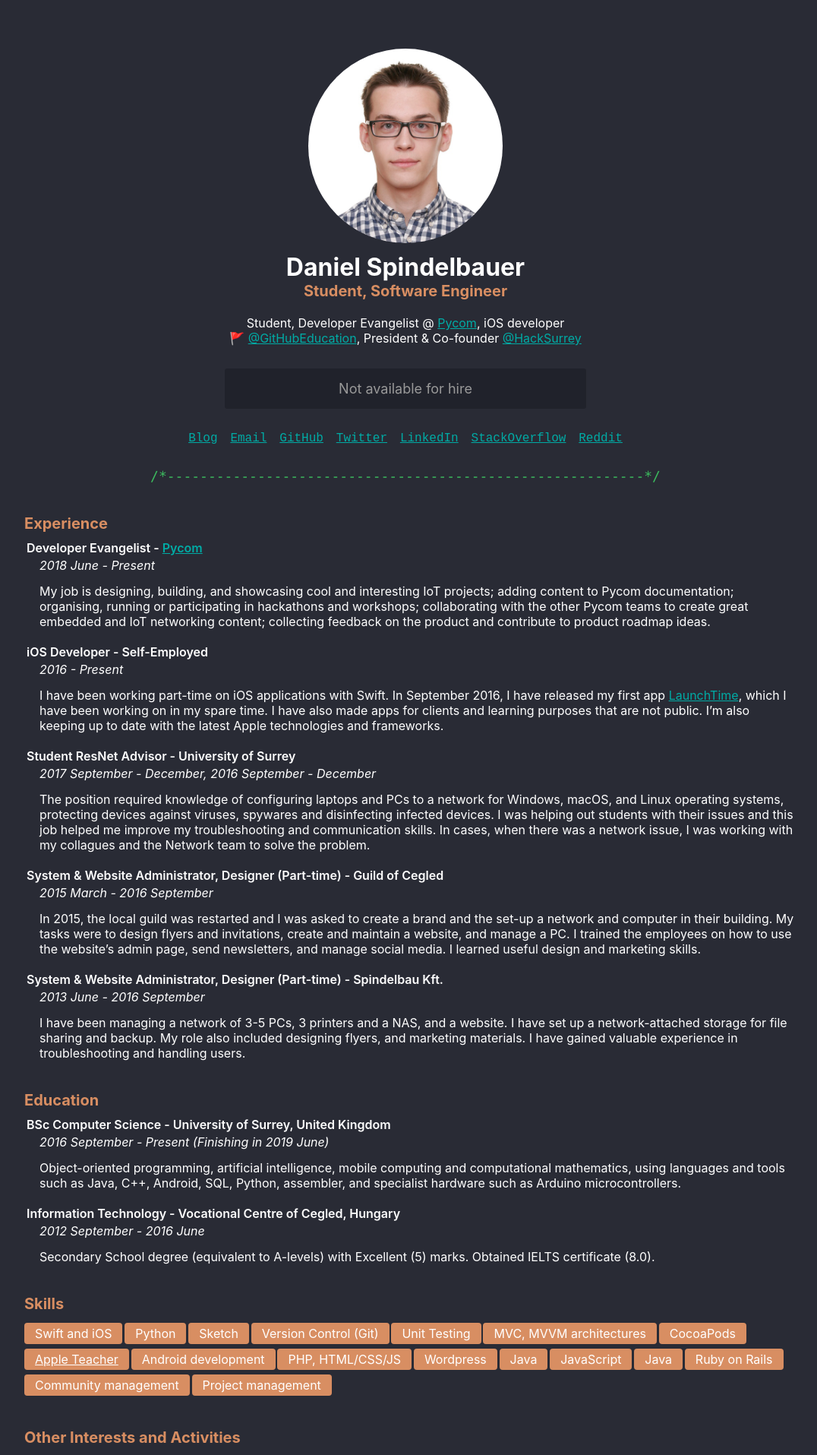
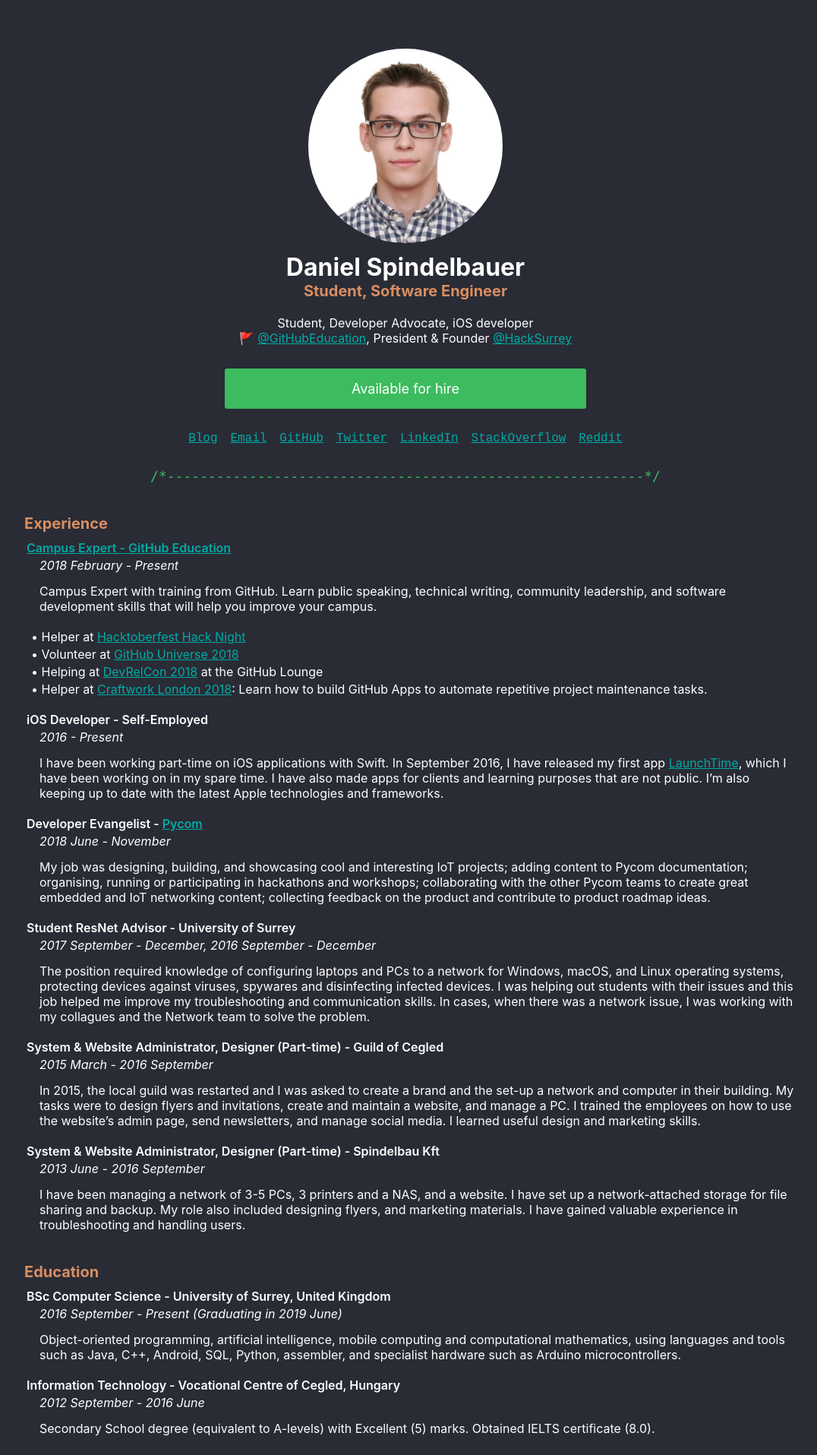
Before and after one commit to sdaniel55/sdaniel55.github.io, a Jekyll site: the page built from index.md, in a window 1280 px wide. Shown: the top 1915 px of the page at 76% size, without its empty margins (106-1182 px from the left). Built offline with Jekyll 4.4.1, drawn with Linux system fonts in a browser that asks for light colours; some of the changed text lies outside the part shown.

Commit message:
- Updated experiences - Added more info for Campus Experts 🚩

```diff
--- a/_data/educations.yml
+++ b/_data/educations.yml
@@ -1,5 +1,5 @@
 - title: "BSc Computer Science - University of Surrey, United Kingdom"
-  date: "2016 September - Present (Finishing in 2019 June)"
+  date: "2016 September - Present (Graduating in 2019 June)"
   description: "Object-oriented programming, artificial intelligence, mobile computing and computational mathematics, using languages and tools such as Java, C++, Android, SQL, Python, assembler, and specialist hardware such as Arduino microcontrollers."
 - title: "Information Technology - Vocational Centre of Cegled, Hungary"
   date: "2012 September - 2016 June"
--- a/_data/experiences.yml
+++ b/_data/experiences.yml
@@ -1,15 +1,23 @@
-- title: "Developer Evangelist - [Pycom](https://pycom.io)"
-  date: "2018 June - Present"
-  description: "My job is designing, building, and showcasing cool and interesting IoT projects; adding content to Pycom documentation; organising, running or participating in hackathons and workshops; collaborating with the other Pycom teams to create great embedded and IoT networking content; collecting feedback on the product and contribute to product roadmap ideas."
+- title: "[Campus Expert - GitHub Education](https://education.github.com/experts)"
+  date: "2018 February - Present"
+  description: |
+    Campus Expert with training from GitHub. Learn public speaking, technical writing, community leadership, and software development skills that will help you improve your campus.
+    - Helper at [Hacktoberfest Hack Night](https://ti.to/samsunginternet/hacktoberfest)
+    - Volunteer at [GitHub Universe 2018](https://githubuniverse.com/2018)
+    - Helping at [DevRelCon 2018](https://london-2018.devrel.net) at the GitHub Lounge
+    - Helper at [Craftwork London 2018](https://ti.to/github-craftwork/craftwork-london-2018): Learn how to build GitHub Apps to automate repetitive project maintenance tasks.
 - title: "iOS Developer - Self-Employed"
   date: "2016 - Present"
   description: "I have been working part-time on iOS applications with Swift. In September 2016, I have released my first app [LaunchTime](https://itunes.apple.com/us/app/launchtime-rocket-launch-schedule/id1150882739?at=1010lqoC&ct=resume&ls=1&pt=87037734&mt=8), which I have been working on in my spare time. I have also made apps for clients and learning purposes that are not public. I’m also keeping up to date with the latest Apple technologies and frameworks."
+- title: "Developer Evangelist - [Pycom](https://pycom.io)"
+  date: "2018 June - November"
+  description: "My job was designing, building, and showcasing cool and interesting IoT projects; adding content to Pycom documentation; organising, running or participating in hackathons and workshops; collaborating with the other Pycom teams to create great embedded and IoT networking content; collecting feedback on the product and contribute to product roadmap ideas."
 - title: "Student ResNet Advisor - University of Surrey"
   date: "2017 September - December, 2016 September - December"
   description: "The position required knowledge of configuring laptops and PCs to a network for Windows, macOS, and Linux operating systems, protecting devices against viruses, spywares and disinfecting infected devices. I was helping out students with their issues and this job helped me improve my troubleshooting and communication skills. In cases, when there was a network issue, I was working with my collagues and the Network team to solve the problem."
 - title: "System & Website Administrator, Designer (Part-time) - Guild of Cegled"
   date: "2015 March - 2016 September"
   description: "In 2015, the local guild was restarted and I was asked to create a brand and the set-up a network and computer in their building. My tasks were to design flyers and invitations, create and maintain a website, and manage a PC. I trained the employees on how to use the website's admin page, send newsletters, and manage social media. I learned useful design and marketing skills."
-- title: "System & Website Administrator, Designer (Part-time) - Spindelbau Kft."
+- title: "System & Website Administrator, Designer (Part-time) - Spindelbau Kft"
   date: "2013 June - 2016 September"
   description: "I have been managing a network of 3-5 PCs, 3 printers and a NAS, and a website. I have set up a network-attached storage for file sharing and backup. My role also included designing flyers, and marketing materials. I have gained valuable experience in troubleshooting and handling users."
--- a/_data/interests.yml
+++ b/_data/interests.yml
@@ -1,23 +1,23 @@
-- name: "[GitHub Campus Expert](https://education.github.com/experts)"
-- name: "Best Society Member of the Year 2018 - University of Surrey Students' Union"
-- name: "Co-founder of [HackSurrey](https://hacksurrey.uk) at the University of Surrey"
+- name: "Founder of [HackSurrey](https://hacksurrey.uk) at the University of Surrey"
   details:
     - "Vice President 2017-18, President 2018-19"
-    - "Best New Society of the Year 2018"
+    - "Best New Society of the Year 2018 - [University of Surrey Students' Union](https://ussu.co.uk)"
     - "Organising hackathons at the University of Surrey"
     - "Trips to other hackathons"
     - "Running workshops teaching various skills for these events"
+- name: "Best Society Member of the Year 2018 - [University of Surrey Students' Union](https://ussu.co.uk)"
 - name: "Member of [SurreyEARS](http://surreyears.co.uk) at the University of Surrey"
   details:
-    - "Space Officer 2017-18, Community Engagement Officer 2018-19"
+    - "Space Officer 2017-18"
     - "Installing and setting up a ground station to track satellites in cooperation with Surrey Space Centre"
     - "Working on a Lightbridge controlled with Node-RED"
     - "Doing outreach events with the Lunar Rover that we build last year for a [UKSEDS competition](http://robotics.ukseds.org)"
     - "Leading the Python course"
     - "Helping out with other projects"
 - name: "Technology"
+- name: "Community management"
+- name: "Developer Relations"
+- name: "Books / reading"
 - name: "Space Exploration"
-- name: "Community management"
-- name: "Books / reading"
 - name: "Design"
 - name: "Music"
--- a/_data/me.yml
+++ b/_data/me.yml
@@ -1,6 +1,6 @@
 name: "Daniel Spindelbauer"
 title: "Student, Software Engineer"
 email: "daniel.spindelbauer@gmail.com"
-bio: "Student, Developer Evangelist @ [Pycom](https://pycom.io), iOS developer <br> 🚩 [@GitHubEducation](https://twitter.com/GitHubEducation), President & Co-founder [@HackSurrey](https://twitter.com/hacksurrey)"
+bio: "Student, Developer Advocate, iOS developer <br> 🚩 [@GitHubEducation](https://twitter.com/GitHubEducation), President & Founder [@HackSurrey](https://twitter.com/hacksurrey)"
 username: "sdaniel55"
-isAvailable: false
+isAvailable: true
--- a/_sass/style.scss
+++ b/_sass/style.scss
@@ -145,13 +145,22 @@
     padding: 0 0 0 2rem;
   }
 
-  .experience ul .title p {
-    margin-bottom: .3rem;
-    padding: 0;
+  .experience ul {
+    ul li {
+      font-weight: normal;
+      margin: .3rem 0;
+      margin-left: .6rem;
+
+      &::before { content: '• '; }
+    }
+    .title p {
+      margin-bottom: .3rem;
+      padding: 0;
+    }
   }
 
   a { font-size: inherit; }
-  .year { margin: 0 0 -.6rem !important; }
+  .year { margin: 0 0 -.6rem 0 !important; }
 
   .skills li,
   .interests li {
```
Also changed, not shown: .scss-lint.yml (deleted).
